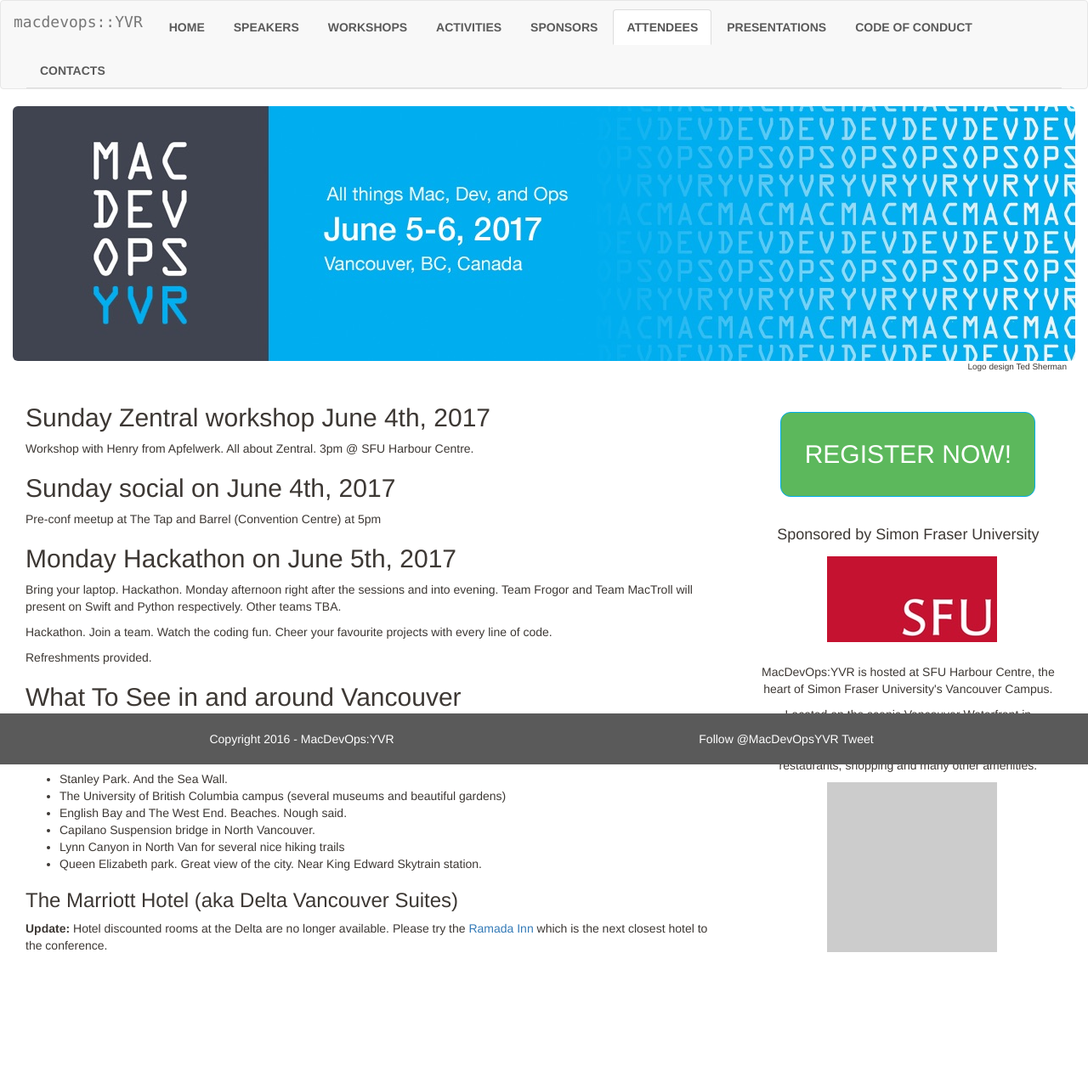
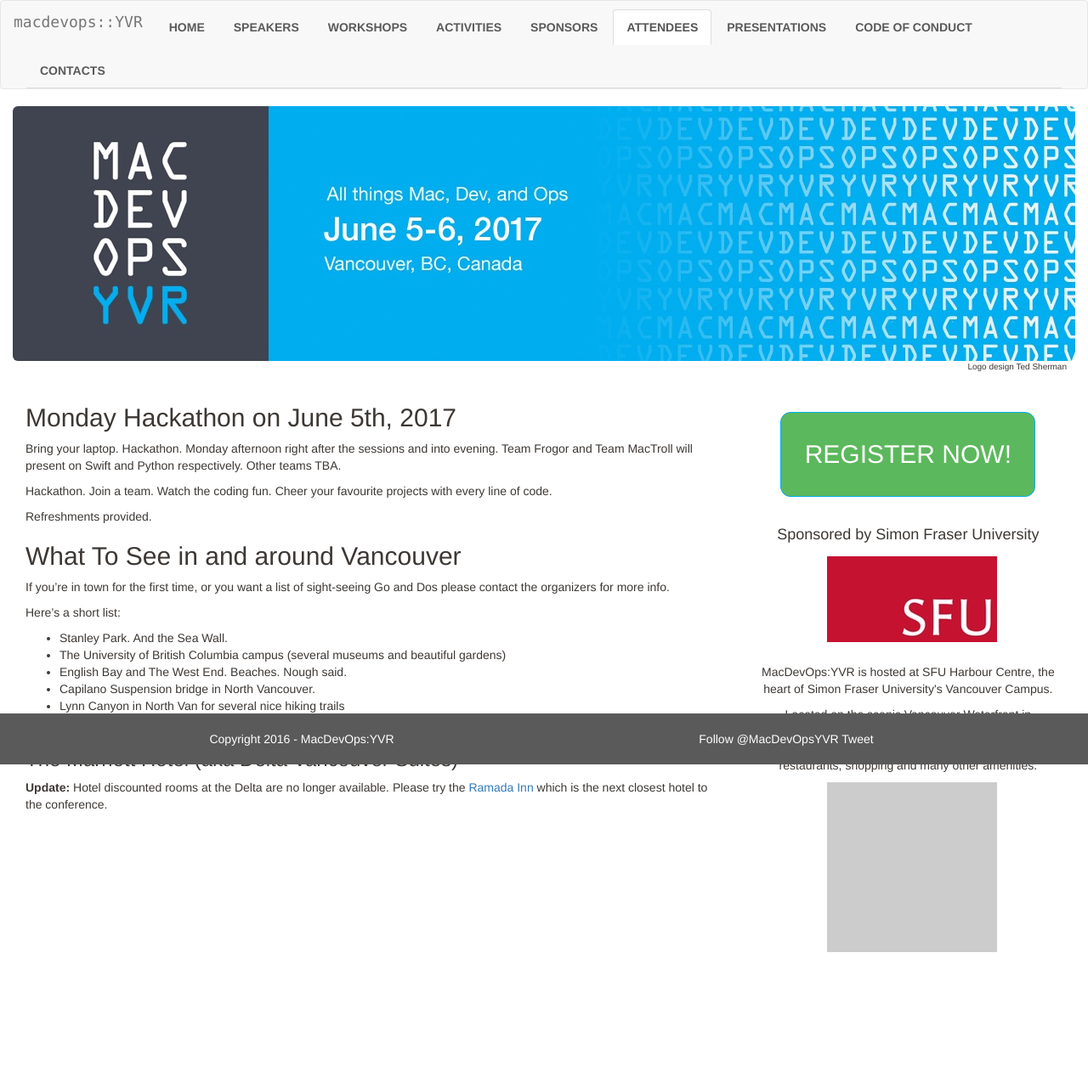
Before and after one commit to macdevopsyvr/macdevopsyvr.github.io, a Jekyll site: the page built from attendee/index.md, in a window 1280 px wide. Shown: the whole page at 85% size. Built offline with Jekyll 4.4.1, drawn with Linux system fonts in a browser that asks for light colours; comment, search, counter and statistics services are not loaded.

Commit message:
attendee info redux
activity info rm from attendee page

```diff
--- a/attendee/index.md
+++ b/attendee/index.md
@@ -3,14 +3,6 @@
 title: attendee
 body_id: attendee
 ---
-
-## Sunday Zentral workshop June 4th, 2017
-
-Workshop with Henry from Apfelwerk. All about Zentral. 3pm @ SFU Harbour Centre.
-
-## Sunday social on June 4th, 2017
-
-Pre-conf meetup at The Tap and Barrel (Convention Centre)  at 5pm
 
 ## Monday Hackathon on June 5th, 2017
 
```
